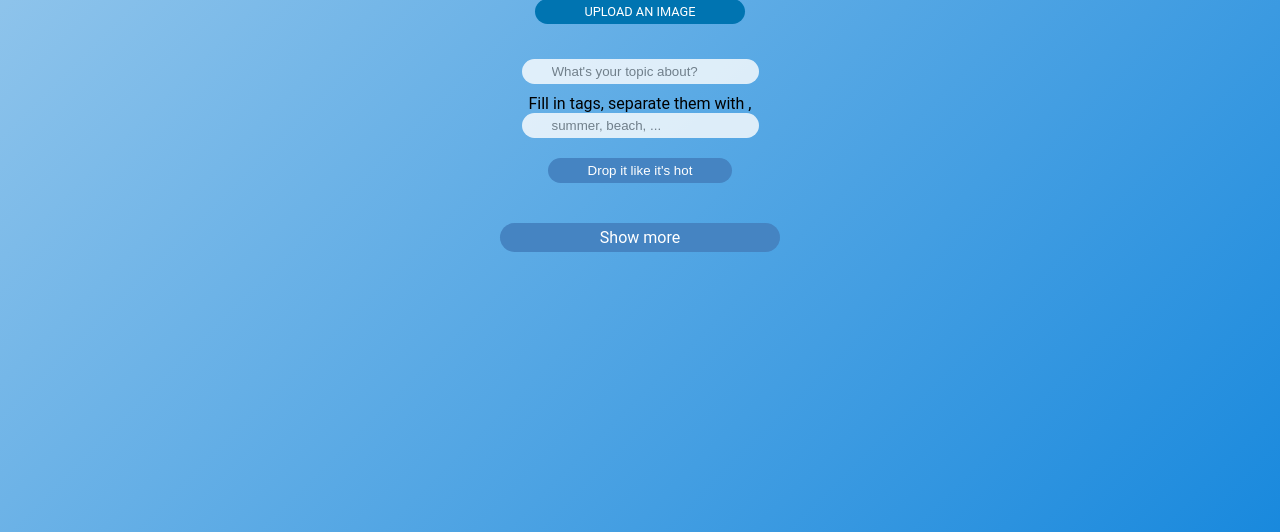
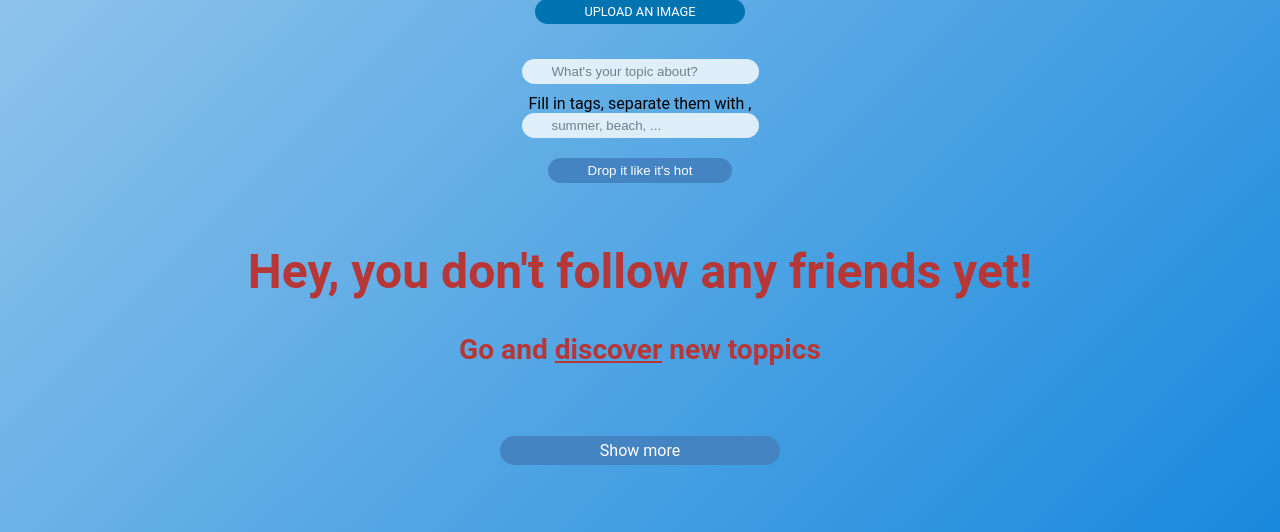
Before and after one commit to LisaWijffels/toppics, a PHP site: page / in a window 1280 px wide. Shown: the part 268-800 px from the top of the page. Run offline with PHP 8.4, Linux system fonts and the light colour scheme; a user stored in the database is signed in; data comes from the database, SQL or seed files in the repository; tables that the repository leaves empty or names only in its code hold one stand-in row (values such as "Sample post").

Commit message:
feature 12 done

```diff
--- a/classes/Follow.class.php
+++ b/classes/Follow.class.php
@@ -74,6 +74,20 @@ include_once("Db.class.php");
             }
         }
 
+        public function CheckFollower()
+        {
+            $conn = Db::getInstance();
+            $stmt = $conn->prepare("SELECT * FROM follow WHERE follower_id = :loggeduser");
+            $stmt->bindValue(":loggeduser", $this->loggeduser);
+            $stmt->execute();
+
+            $rows = $stmt->rowCount();
+
+                if($rows > 0 ){
+                    throw new Exception("you don't follow anyone yet");
+                }
+        }
+
         public function ShowFollowedPosts($loggeduser){
 
             $conn = Db::getInstance();
@@ -85,7 +99,7 @@ include_once("Db.class.php");
             foreach($ID as $id){
 
             $conn = Db::getInstance();
-            $statement = $conn->prepare("SELECT * FROM posts, users, follow WHERE posts.post_user_id = users.id
+            $statement = $conn->prepare("SELECT * FROM posts, users, follow WHERE NOT post_user_id = :loggeduser AND posts.post_user_id = users.id
             AND follower_id = :loggeduser AND users_id = :id AND users.id in (follower_id, users_id)
             ORDER BY post_date desc limit 5");
             $statement->bindValue(":loggeduser", $this->loggeduser);
@@ -108,7 +122,7 @@ include_once("Db.class.php");
 
             $conn = Db::getInstance();
             $stmt = $conn->prepare("SELECT * FROM posts, users, follow, locations
-            WHERE posts.post_user_id = users.id AND follower_id = :loggeduser AND users_id = :id
+            WHERE NOT post_user_id = :loggeduser AND posts.post_user_id = users.id AND follower_id = :loggeduser AND users_id = :id
             AND users.id in (follower_id, users_id) AND posts.post_id < :lastId
             ORDER BY post_date desc limit 5");
             $stmt->bindValue(":lastId", $lastId);
--- a/classes/Post.class.php
+++ b/classes/Post.class.php
@@ -12,6 +12,7 @@ include_once('Db.class.php');
                 private $post_user;
                 private $db;
                 private $location;
+                private $loggeduser;
 
                 public function getPost_id()
                 {
@@ -54,6 +55,25 @@ include_once('Db.class.php');
                                 $this->post_user = $post_user;
 
                                 return $this;
+                }
+
+                public function getLoggeduser()
+                {
+                        return $this->loggeduser;
+                }
+
+
+                public function setLoggeduser($loggeduser)
+                {
+                        $db = Db::getInstance();
+                        $stmt = $db->prepare("SELECT id, username FROM users WHERE username = :username");
+                        $stmt->bindValue(":username", $loggeduser);
+                        $stmt->execute();
+                        $loggeduserID = $stmt->fetch(PDO::FETCH_ASSOC);
+
+                        $this->loggeduser = $loggeduserID['id'];
+
+                        return $this;
                 }
 
 
@@ -234,21 +254,23 @@ include_once('Db.class.php');
 
                 }
 
-                public static function ShowPosts(){
+                public function ShowPosts(){
 
                         $conn = Db::getInstance();
-                        $statement = $conn->prepare("SELECT * FROM posts, users WHERE posts.post_user_id = users.id
+                        $statement = $conn->prepare("SELECT * FROM posts, users WHERE NOT post_user_id = :loggeduser AND posts.post_user_id = users.id
                         AND posts.active = 1 ORDER BY post_date desc limit 20");
+                        $statement->bindValue(":loggeduser", $this->loggeduser);
                         $statement->execute();
 
                         return $statement->fetchAll(PDO::FETCH_ASSOC);
                 }
 
-                public static function LoadMore($lastId){
+                public function LoadMore($lastId){
                         $conn = Db::getInstance();
-                        $stm = $conn->prepare("SELECT * FROM posts, users WHERE posts.post_user_id = users.id
+                        $stm = $conn->prepare("SELECT * FROM posts, users WHERE NOT post_user_id = :loggeduser AND posts.post_user_id = users.id
                         AND posts.active = 1 AND posts.post_id < :lastId ORDER BY post_date desc limit 20");
                         $stm->bindValue(":lastId", $lastId);
+                        $stm->bindValue(":loggeduser", $this->loggeduser);
                         $stm->execute();
 
                         return $stm->fetchAll(PDO::FETCH_ASSOC);
@@ -320,6 +342,32 @@ include_once('Db.class.php');
                         return $result;
                 }
 
+                public function CheckOwnPosts()
+                {
+                        $conn = Db::getInstance();
+                        $stmt = $conn->prepare("SELECT * FROM posts WHERE post_user_id = :loggeduser");
+                        $stmt->bindValue(":loggeduser", $this->loggeduser);
+                        $stmt->execute();
+
+                        $rows = $stmt->rowCount();
+
+                        if($rows > 0 ){
+                                throw new Exception("you don't have any posts yet");
+                        }
+                }
+
+                public function ShowOwnPosts()
+                {
+                        $conn = Db::getInstance();
+                        $statement = $conn->prepare("SELECT * FROM posts, users WHERE posts.post_user_id = users.id
+                        AND post_user_id = :loggeduser
+                        AND posts.active = 1 ORDER BY post_date desc limit 20");
+                        $statement->bindValue(":loggeduser", $this->loggeduser);
+                        $statement->execute();
+
+                        return $statement->fetchAll(PDO::FETCH_ASSOC);
+                }
+
                 public function Likes($post_likes)
                 {
                         $conn = Db::getInstance();
--- a/css/style.css
+++ b/css/style.css
@@ -180,12 +180,6 @@ h1
     text-align: center;
 }
 
-#buttondrop
-{
-
-
-}
-
 .feed
 {
     margin-top: 10px;
@@ -282,6 +276,21 @@ h1
 
     margin-left:auto;
     margin-right:auto;
+}
+
+.friendsFollow
+{
+    color: #B73636;
+    font-weight: bold;
+    text-align: center;
+    margin: 50px;
+    font-size: 1.5em;
+}
+
+.friendsFollow a
+{
+    color: #B73636;
+
 }
 
 /* profile.php */
--- a/discover.php
+++ b/discover.php
@@ -20,8 +20,10 @@ if ( isset($_GET['search']) ){
     var_dump($posts);
 
 } else {
-    $posts = Post::ShowPosts();
-
+    $getposts = new Post();
+    $loggeduser = $_SESSION['username'];
+    $getposts->setLoggeduser($loggeduser);
+    $posts = $getposts->ShowPosts();
 }
 
 
--- a/index.php
+++ b/index.php
@@ -37,7 +37,33 @@ foreach($checkBlock as $b){
     array_push($blockArray, $b["post_id"]);
 }
 
+try{
+    $checkfollowers = new Follow();
+    $loggeduser = $_SESSION['username'];
+    $checkfollowers->setLoggeduser($loggeduser);
+    $checkfollowers->CheckFollower();
 
+}
+catch(Exception $e)
+{
+    $error = $e->getMessage();
+}
+
+try{
+    $checkown = new Post();
+    $loggeduser = $_SESSION['username'];
+    $checkown->setLoggeduser($loggeduser);
+    $ownposts = $checkown->CheckOwnPosts();
+}
+catch(Exception $e)
+{
+    $errorC = $e->getMessage();
+}
+
+$showOwn = new Post();
+$loggeduser = $_SESSION['username'];
+$showOwn->setLoggeduser($loggeduser);
+$showOwnPosts = $showOwn->ShowOwnPosts();
 
 
 ?><!DOCTYPE html>
@@ -71,9 +97,47 @@ foreach($checkBlock as $b){
         </form>
     </main>
 
+    <div class="friendsFollow">
+        <?php if( !isset($error) ): ?>
+            <h1>Hey, you don't follow any friends yet!</h3>
+            <h3>Go and <a href="discover.php">discover</a> new toppics</h4>
+        <?php endif; ?>
+    </div>
+
     <div class="postList">
 
         <div class=feed>
+
+                <?php if(isset($errorC)): ?>
+                    <?php foreach ($showOwnPosts as $o): ?>
+                    <div class="feed__post" data-id="<?php echo $o['post_id'] ?>">
+
+
+                        <div class="flexrow flex_between flex_align_center">
+                        <a href="user.php?user=<?php echo $o['username']; ?>" data-id="<?php echo $o['id']; ?>" class="feed__postUser"><?php echo $o['username']?></a>
+                            <?php if($o['username'] == $_SESSION['username']): ?>
+                                <a class="link__edit button" href="editpost.php?post=<?php echo $o['post_id']; ?>">✏️</a>
+                            <?php endif; ?>
+                            <a class="link__block button <?php if(in_array($o["post_id"], $blockArray)): ?>blocked<?php endif; ?>" href="#" data-id="<?php echo $o['post_id'] ?>">⛔</a>
+                        </div>
+                        <a href="details.php?post=<?php echo $o['post_id']; ?>" class="post__id" data-id="<?php echo $o['post_id']; ?>">
+                        <img class="feed__postImg" src="post_images/ <?php echo $o['post_image']; ?>"></a>
+                        <p class="feed__postDesc"><?php echo $o['post_desc']; ?></p>
+
+                        <div class="feed__flex">
+                            <p class="feed__postLikes" data-like="like" data-id="<?php echo $o['post_id']; ?>" >
+                            💗<span class="postLikes">
+                            <?php echo $o['post_likes']; ?></span> likes</p>
+
+                            <a href="details.php?post=<?php echo $o['post_id']; ?>" class="feed__postComments">💬</a>
+
+                            <?php $timeago=get_timeago(strtotime($o['post_date'])); ?>
+                            <p class="feed__postDate"><?php echo $timeago; ?></p>
+
+                        </div>
+                    </div>
+                <?php endforeach; ?>
+                <?php endif; ?>
 
                 <?php foreach ($followposts as $f): ?>
                     <div class="feed__post" data-id="<?php echo $f['post_id'] ?>">
--- a/settings/db.php
+++ b/settings/db.php
@@ -1,5 +1,5 @@
 <?php
-    $db['host'] = 'localhost:3307';
+    $db['host'] = 'localhost';
     $db['username'] = 'root';
     $db['password'] = '';
     $db['dbname'] = 'toppics';
```
Also changed, not shown: ajax/showMore.php (+6 -1 lines), post_images/ 9rgegq1vd230073703_946212005552785_8338468082856768483_o.jpg (added), post_images/ rpq4w2nfl730424817_946216832218969_2327442464093928306_o.jpg (added).
